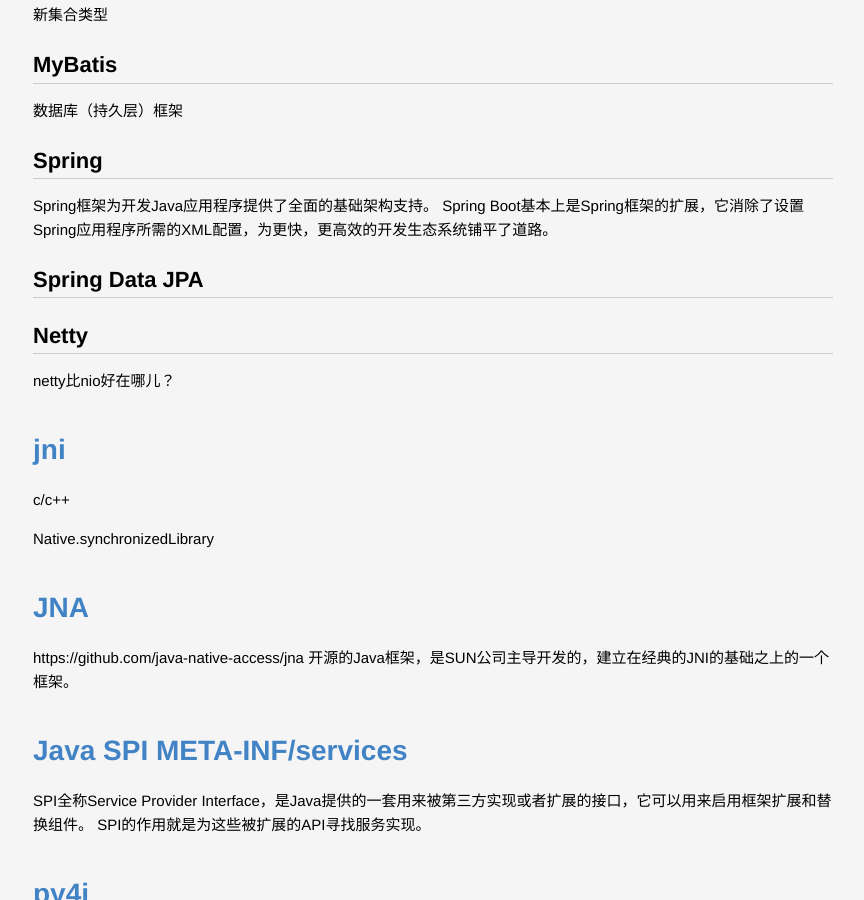
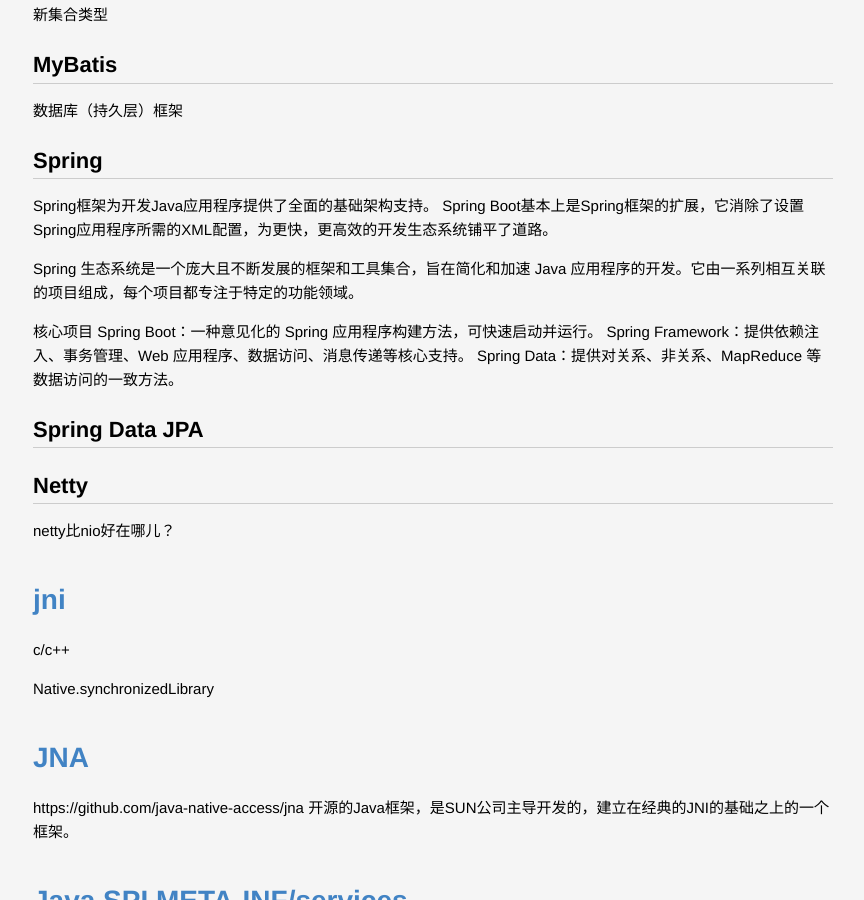
Before and after one commit to lucky521/blog, a Jekyll site: the page built from _posts/language/2019-07-15-java.markdown, in a window 1280 px wide and 900 px high, scrolled down 6207 px. Shown: the whole window, without its empty margins (207-1071 px from the left). Built offline with Jekyll 4.4.1, drawn with Linux system fonts in a browser that asks for light colours.

Commit message:
update blog

````diff
--- a/_posts/framework/2021-12-06-cuda.markdown
+++ b/_posts/framework/2021-12-06-cuda.markdown
@@ -543,7 +543,7 @@
 
 或者
 
-nsys attach --pid <PID> -o output_report_name --trace=cuda,nvtx,osrt
+
 ```
 运行产出的.nsys-rep报告，可以被NVIDIA Nsight可视化工具查看分析。
 
--- a/_posts/language/2019-07-15-java.markdown
+++ b/_posts/language/2019-07-15-java.markdown
@@ -223,7 +223,16 @@
 
 ## Spring
 
-Spring框架为开发Java应用程序提供了全面的基础架构支持。 Spring Boot基本上是Spring框架的扩展，它消除了设置Spring应用程序所需的XML配置，为更快，更高效的开发生态系统铺平了道路。
+Spring框架为开发Java应用程序提供了全面的基础架构支持。
+Spring Boot基本上是Spring框架的扩展，它消除了设置Spring应用程序所需的XML配置，为更快，更高效的开发生态系统铺平了道路。
+
+
+Spring 生态系统是一个庞大且不断发展的框架和工具集合，旨在简化和加速 Java 应用程序的开发。它由一系列相互关联的项目组成，每个项目都专注于特定的功能领域。
+
+核心项目
+Spring Boot：一种意见化的 Spring 应用程序构建方法，可快速启动并运行。
+Spring Framework：提供依赖注入、事务管理、Web 应用程序、数据访问、消息传递等核心支持。
+Spring Data：提供对关系、非关系、MapReduce 等数据访问的一致方法。
 
 
 ## Spring Data JPA
--- a/_posts/ml/2017-09-18-pytorch.markdown
+++ b/_posts/ml/2017-09-18-pytorch.markdown
@@ -4,6 +4,7 @@
 layout: post
 ---
 
+torch vs pytorch
 
 # 基本配置
 print(torch.__version__)
--- a/_posts/tech/2019-02-05-perf-optimization.markdown
+++ b/_posts/tech/2019-02-05-perf-optimization.markdown
@@ -57,6 +57,9 @@
 pthread_setaffinity_np 将进程绑定到特定的cpu核
 
 
+## 临界区保护的方法
+无锁并行
+并发计数器
 
 
 
````
Also changed, not shown: other parts of _posts/tech/2019-02-05-perf-optimization.markdown (+2 -0 lines), _posts/ml/2023-02-04-LLM.markdown (+10 -2 lines), _posts/tech/2019-09-04-x-os.markdown (+8 -0 lines).
